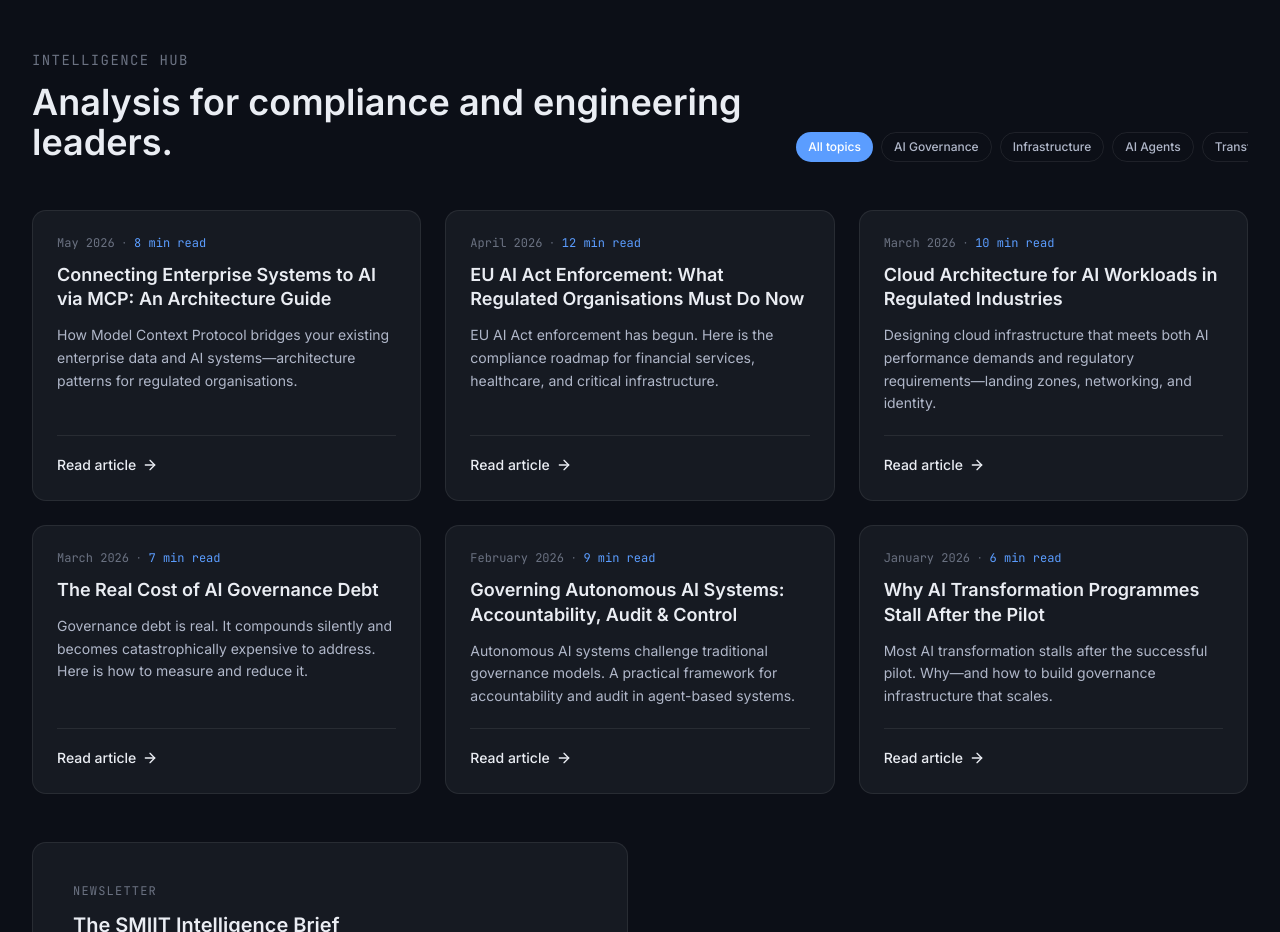
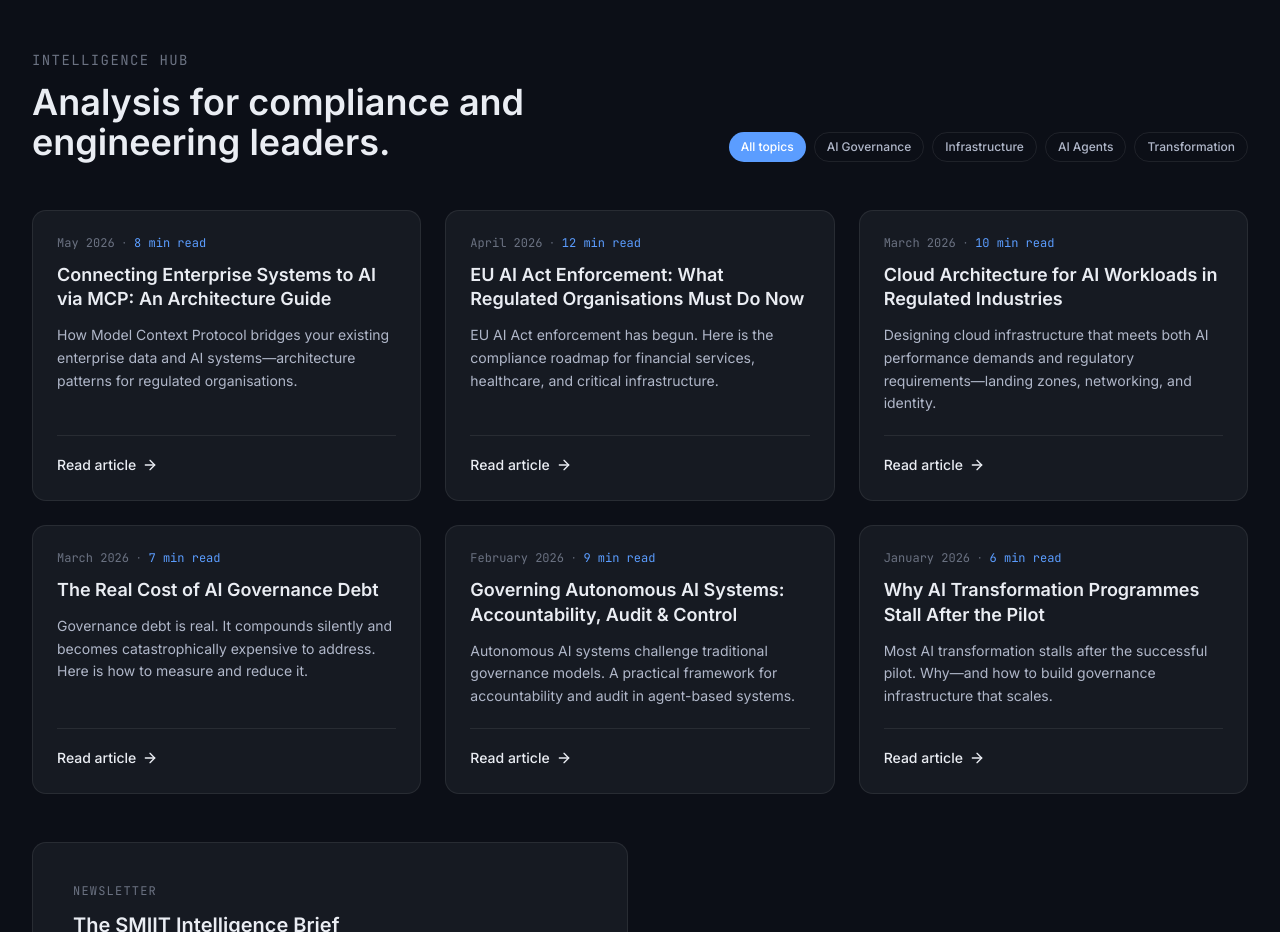
Before and after one commit to sameerkalyan/website-cloner, a Next.js app: page / in a window 1280 px wide. Shown: the part 4200-5132 px from the top of the page. Built offline with nearby package versions, Linux system fonts and the light colour scheme.

Commit message:
fix: remove overflow scrollbar from filter pills

```diff
--- a/src/components/insights-section.tsx
+++ b/src/components/insights-section.tsx
@@ -36,7 +36,7 @@ export function InsightsSection() {
               Analysis for compliance and engineering leaders.
             </h2>
           </div>
-          <div className="flex flex-nowrap gap-2 overflow-x-auto" role="tablist">
+          <div className="flex flex-nowrap gap-2" role="tablist">
             {filters.map((f) => (
               <button
                 key={f}
```
